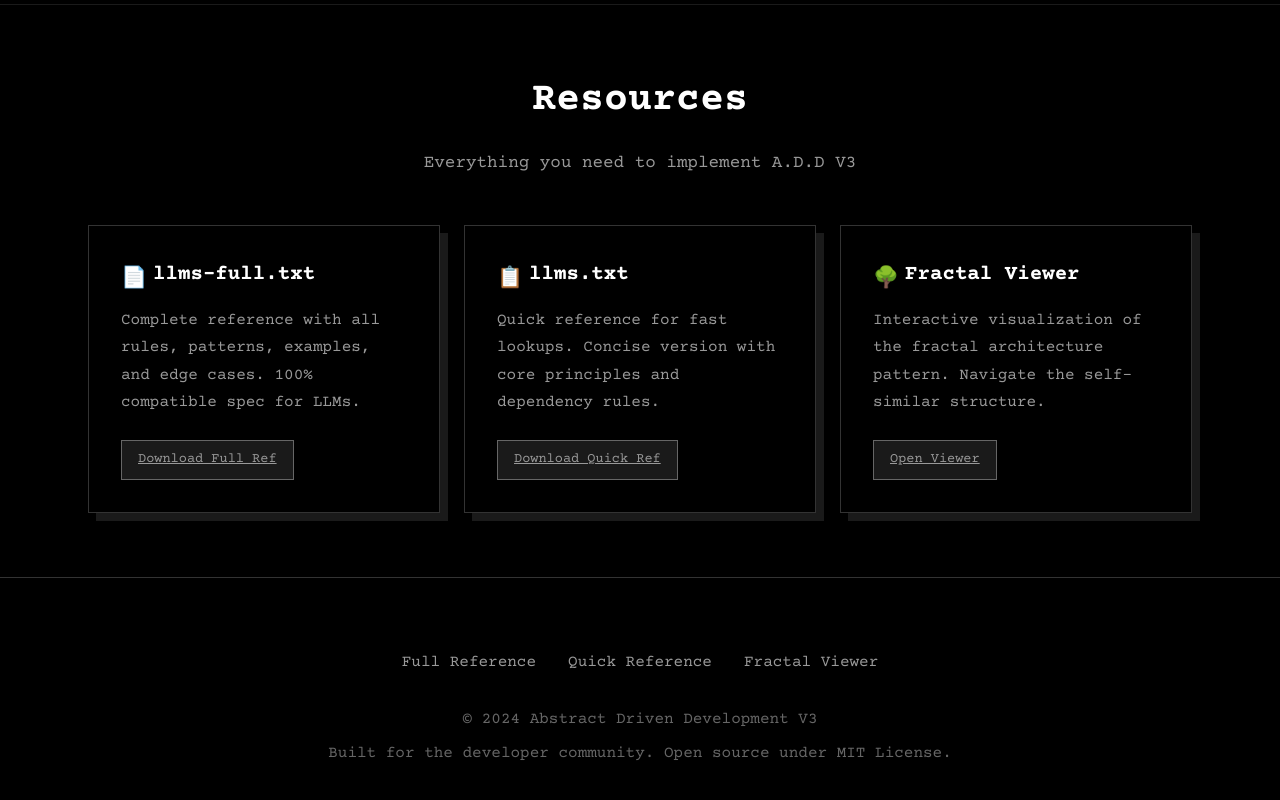
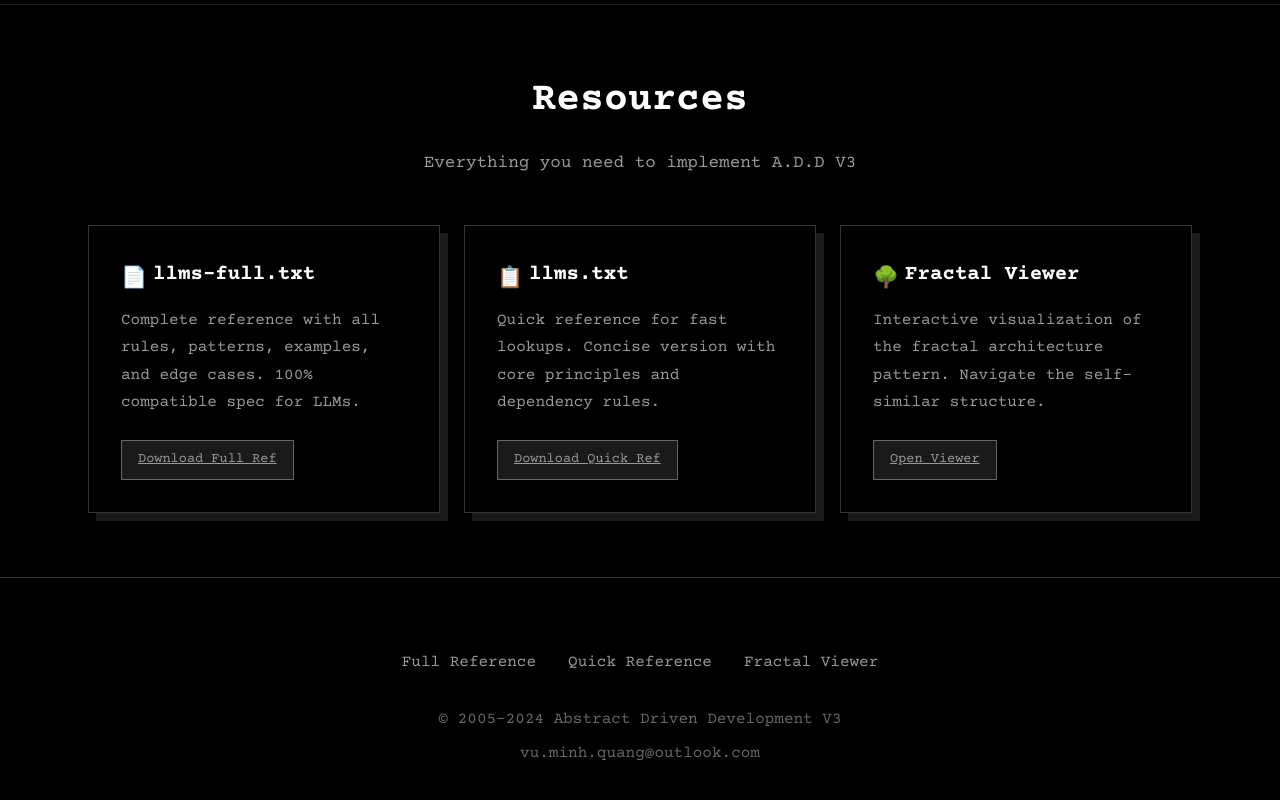
Before and after one commit to vdg-solutions/abstract-driven-playbook-website, a website: page index.html in a window 1280 px wide. Shown: the part 2408-3208 px from the top of the page. Drawn offline with nearby package versions, Linux system fonts and the light colour scheme.

Commit message:
Update footer with project timeline and contact
- Change copyright to 2005-2024 (project inception to present)
- Replace generic text with author email
- Simplify footer information

```diff
--- a/index.html
+++ b/index.html
@@ -672,8 +672,8 @@
                 <a href="llms.txt" download>Quick Reference</a>
                 <a href="fractal-pattern.html">Fractal Viewer</a>
             </div>
-            <p style="margin-top: 2rem;">© 2024 Abstract Driven Development V3</p>
-            <p style="margin-top: 0.5rem;">Built for the developer community. Open source under MIT License.</p>
+            <p style="margin-top: 2rem;">© 2005-2024 Abstract Driven Development V3</p>
+            <p style="margin-top: 0.5rem;">vu.minh.quang@outlook.com</p>
         </div>
     </footer>
 
```
